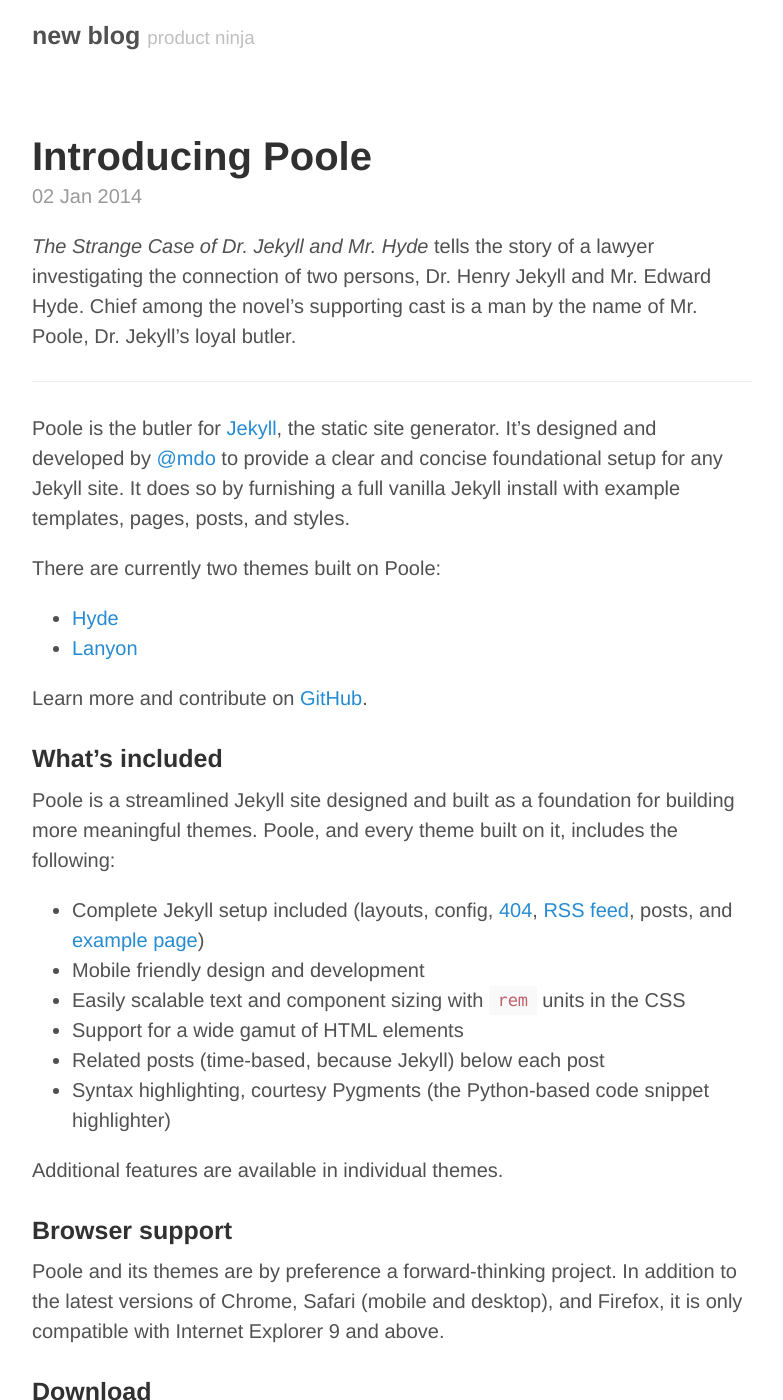
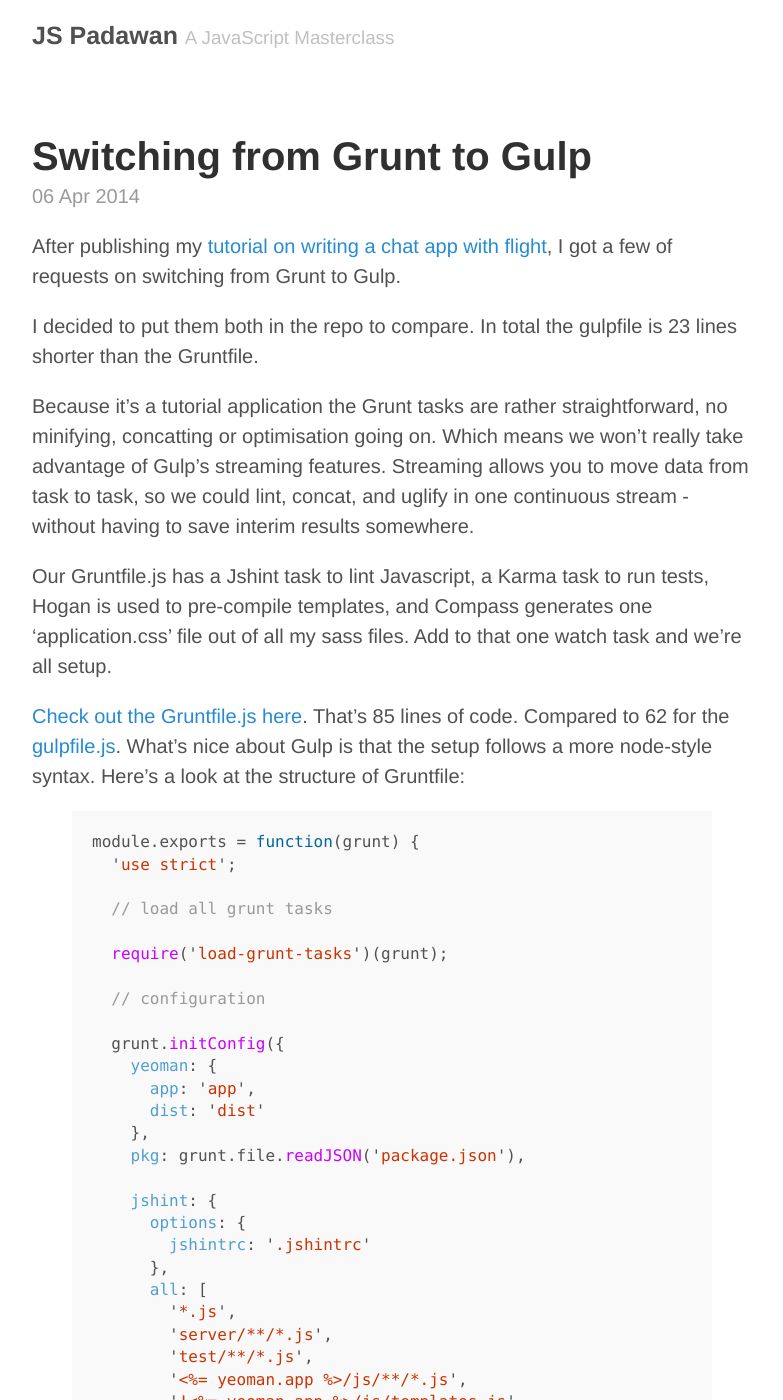
Before and after one commit to stefanRitter/jsblog, a Jekyll site: the page built from index.html, in a window 1280 px wide and 1400 px high. Shown: the whole window, without its empty margins (248-1031 px from the left). Built offline with Jekyll 4.4.1, drawn with Linux system fonts in a browser that asks for light colours; the list of posts is cut into pages by our own code; some of the changed text lies outside the part shown.

Commit message:
setup new domain

```diff
--- a/CNAME
+++ b/CNAME
@@ -0,0 +1 @@
+jspadawan.com
--- a/_config.yml
+++ b/_config.yml
@@ -3,9 +3,9 @@
 relative_permalinks: true
 
 # Setup
-title:            new blog
-tagline:          product ninja
-url:              http://comingsoon.com
+title:            JS Padawan
+tagline:          A JavaScript Masterclass
+url:              http://jspadawan.com
 paginate:         1
 baseurl:          /
 author:
@@ -16,4 +16,4 @@
 # Custom vars
 version:          1.0.0
 github:
-  repo:           https://github.com/stefanRitter/newblog
+  repo:           https://github.com/stefanRitter/jspadawan.com
--- a/_layouts/default.html
+++ b/_layouts/default.html
@@ -24,8 +24,13 @@
       </footer>
     </div>
 
-    <!-- Google Analytics -->
     <script>
+      (function(i,s,o,g,r,a,m){i['GoogleAnalyticsObject']=r;i[r]=i[r]||function(){
+      (i[r].q=i[r].q||[]).push(arguments)},i[r].l=1*new Date();a=s.createElement(o),
+      m=s.getElementsByTagName(o)[0];a.async=1;a.src=g;m.parentNode.insertBefore(a,m)
+      })(window,document,'script','//www.google-analytics.com/analytics.js','ga');
+      ga('create', 'UA-61803106-1', 'auto');
+      ga('send', 'pageview');
     </script>
   </body>
 </html>
--- a/_posts/2014-01-02-introducing-poole.md
+++ /dev/null
@@ -1,40 +0,0 @@
----
-layout: post
-title: Introducing Poole
----
-
-*The Strange Case of Dr. Jekyll and Mr. Hyde* tells the story of a lawyer investigating the connection of two persons, Dr. Henry Jekyll and Mr. Edward Hyde. Chief among the novel's supporting cast is a man by the name of Mr. Poole, Dr. Jekyll's loyal butler.
-
------
-
-Poole is the butler for [Jekyll](http://jekyllrb.com), the static site generator. It's designed and developed by [@mdo](https://twitter.com/mdo) to provide a clear and concise foundational setup for any Jekyll site. It does so by furnishing a full vanilla Jekyll install with example templates, pages, posts, and styles.
-
-There are currently two themes built on Poole:
-
-* [Hyde](http://hyde.getpoole.com)
-* [Lanyon](http://lanyon.getpoole.com)
-
-Learn more and contribute on [GitHub](https://github.com/poole).
-
-### What's included
-
-Poole is a streamlined Jekyll site designed and built as a foundation for building more meaningful themes. Poole, and every theme built on it, includes the following:
-
-* Complete Jekyll setup included (layouts, config, [404](/404.html), [RSS feed](/atom.xml), posts, and [example page](/about))
-* Mobile friendly design and development
-* Easily scalable text and component sizing with `rem` units in the CSS
-* Support for a wide gamut of HTML elements
-* Related posts (time-based, because Jekyll) below each post
-* Syntax highlighting, courtesy Pygments (the Python-based code snippet highlighter)
-
-Additional features are available in individual themes.
-
-### Browser support
-
-Poole and its themes are by preference a forward-thinking project. In addition to the latest versions of Chrome, Safari (mobile and desktop), and Firefox, it is only compatible with Internet Explorer 9 and above.
-
-### Download
-
-Poole is developed on and hosted with GitHub. Head to the <a href="https://github.com/poole/poole">GitHub repository</a> for downloads, bug reports, and features requests.
-
-Thanks!
--- /dev/null
+++ b/_posts/2014-04-06-introducing-poole.md
@@ -0,0 +1,90 @@
+---
+layout: post
+title: Switching from Grunt to Gulp
+permalink: switching-from-grunt-to-gulp
+---
+
+After publishing my [tutorial on writing a chat app with flight](/building-a-chat-app-with-flight-part-1), I got a few of requests on switching from Grunt to Gulp.
+
+I decided to put them both in the repo to compare. In total the gulpfile is 23 lines shorter than the Gruntfile.
+
+Because it’s a tutorial application the Grunt tasks are rather straightforward, no minifying, concatting or optimisation going on. Which means we won’t really take advantage of Gulp’s streaming features. Streaming allows you to move data from task to task, so we could lint, concat, and uglify in one continuous stream - without having to save interim results somewhere.
+
+Our Gruntfile.js has a Jshint task to lint Javascript, a Karma task to run tests, Hogan is used to pre-compile templates, and Compass generates one ‘application.css’ file out of all my sass files. Add to that one watch task and we’re all setup.
+
+[Check out the Gruntfile.js here](https://github.com/stefanRitter/flight-chat/blob/master/Gruntfile.js). That’s 85 lines of code. Compared to 62 for the [gulpfile.js](https://github.com/stefanRitter/flight-chat/blob/master/gulpfile.js). What’s nice about Gulp is that the setup follows a more node-style syntax. Here’s a look at the structure of Gruntfile:
+
+{% highlight js %}
+module.exports = function(grunt) {
+  'use strict';
+
+  // load all grunt tasks
+  require('load-grunt-tasks')(grunt);
+
+  // configuration
+  grunt.initConfig({
+    yeoman: {
+      app: 'app',
+      dist: 'dist'
+    },
+    pkg: grunt.file.readJSON('package.json'),
+
+    jshint: {
+      options: {
+        jshintrc: '.jshintrc'
+      },
+      all: [
+        '*.js',
+        'server/**/*.js',
+        'test/**/*.js',
+        '<%= yeoman.app %>/js/**/*.js',
+        '!<%= yeoman.app %>/js/templates.js',
+        '!<%= yeoman.app %>/js/mixin/with_quick_hash.js'
+      ]
+    }
+    //...
+  });
+
+  // tasks
+  grunt.registerTask('default', ['karma:unit:start watch','watch']);
+  grunt.registerTask('build', ['jshint', 'compass', 'hogan']);
+};
+{% endhighlight %}
+
+And when you compare that to the structure of a gulpfile…
+
+{% highlight js %}
+'use strict';
+
+var gulp = require('gulp'),
+    compass = require('gulp-compass'),
+    hogan = require('gulp-hogan-compile'),
+    jshint = require('gulp-jshint'),
+    karma = require('gulp-karma');
+
+var paths = {
+  scripts: [
+    '*.js',
+    'server/**/*.js',
+    'test/**/*.js',
+    'app/js/**/*.js',
+    '!app/js/templates.js',
+    '!app/js/mixin/with_quick_hash.js'
+  ],
+  sass: 'sass/**/*.sass',
+  templates: 'templates/**/*.html',
+  tests: 'test/**/*.js'
+};
+
+gulp.task('lint', function() {
+  gulp.src(paths.scripts)
+    .pipe(jshint())
+    .pipe(jshint.reporter('default'));
+});
+{% endhighlight %}
+
+… you’ll see the typical node module syntax. Grunt’s syntax in contrast has this slightly awkward, giant object literal in the middle of it.
+
+To be fair though, there are some gotchas with Gulp, but they are mostly plugin specific. The hogan plugin behaves differently than the Grunt equivalent in two ways. Firstly it names templates differently, hence the extra lines of code for the templateName function to mitigate the naming differences. And secondly, it relies on Hogan 3 which is not really published to npm or the browser version of hogan.
+
+The second problem is karma integration, in Grunt it’s easy to just have Karma started in a separate thread and then trigger the tests when changes are detected. gulp-karma just isn’t there yet, but it’s progressing quickly - [check it out on github](https://github.com/lazd/gulp-karma/).
--- a/about.md
+++ b/about.md
@@ -4,27 +4,14 @@
 ---
 
 <p class="message">
-  Hey there! This page is included as an example. Feel free to customize it for your own use upon downloading. Carry on!
+  coming soon...
 </p>
 
-In the novel, *The Strange Case of Dr. Jekyll and Mr. Hyde*, Mr. Poole is Dr. Jekyll's virtuous and loyal butler. Similarly, Poole is an upstanding and effective butler that helps you build Jekyll themes. It's made by [@mdo](https://twitter.com/mdo).
 
-There are currently two themes built on Poole:
+Find me on:
 
-* [Hyde](http://hyde.getpoole.com)
-* [Lanyon](http://lanyon.getpoole.com)
+* [Github](https://github.com/stefanRitter)
+* [Twitter](https://twitter.com/stefanritter)
 
-Learn more and contribute on [GitHub](https://github.com/poole).
-
-## Setup
-
-Some fun facts about the setup of this project include:
-
-* Built for [Jekyll](http://jekyllrb.com)
-* Developed on GitHub and hosted for free on [GitHub Pages](https://pages.github.com)
-* Coded with [Sublime Text 2](http://sublimetext.com), an amazing code editor
-* Designed and developed while listening to music like [Blood Bros Trilogy](https://soundcloud.com/maddecent/sets/blood-bros-series)
-
-Have questions or suggestions? Feel free to [open an issue on GitHub](https://github.com/poole/poole/issues/new) or [ask me on Twitter](https://twitter.com/mdo).
 
 Thanks for reading!
```
